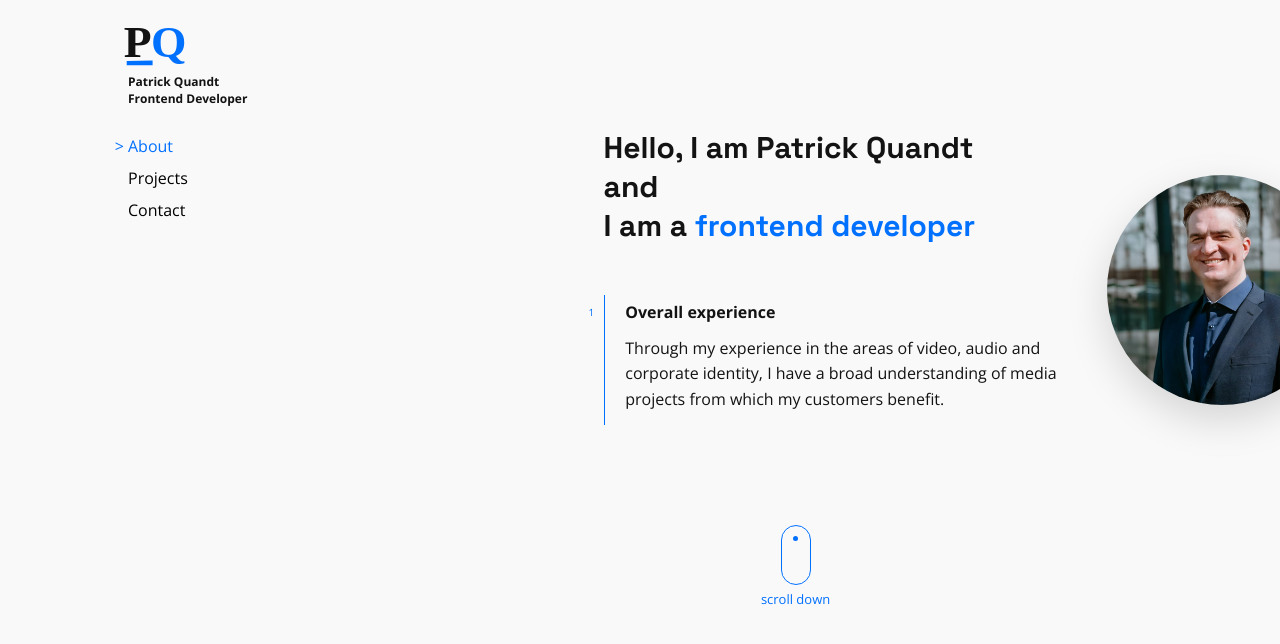
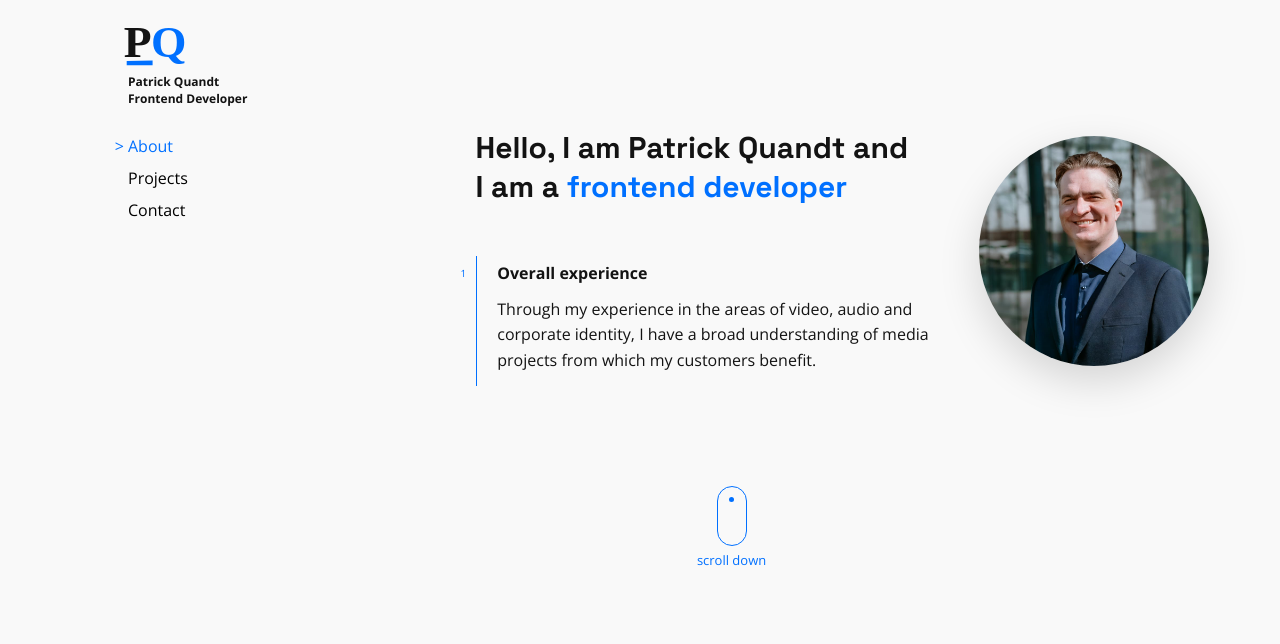
Before and after one commit to pquandt/pqweb, a React (Create React App) app: page / in a window 1280 px wide. Shown: the top 644 px of the page. Built offline with nearby package versions, Linux system fonts and the light colour scheme.

Commit message:
minor style tweaks

```diff
--- a/sass/layout/_about.scss
+++ b/sass/layout/_about.scss
@@ -1,8 +1,8 @@
 .about {
+  position: absolute;
   padding-top: 10%;
   padding-left: 15%;
   height: 100vh;
-  position: absolute;
   z-index: 10;
 
   &-headline {
--- a/sass/layout/_skills.scss
+++ b/sass/layout/_skills.scss
@@ -1,8 +1,6 @@
 .skills {
   padding-top: 10%;
-  padding-left: 20%;
-  height: 100vh;
-  position: absolute;
+  padding-left: 15%;
   z-index: -2;
 
   &-span {
--- a/src/css/style.css
+++ b/src/css/style.css
@@ -137,10 +137,10 @@ h1 {
     margin: 0.5rem; } }
 
 .about {
+  position: absolute;
   padding-top: 10%;
-  padding-left: 25%;
+  padding-left: 15%;
   height: 100vh;
-  position: absolute;
   z-index: 10; }
   .about-headline {
     padding-left: 2.5rem;
@@ -241,9 +241,7 @@ h1 {
 
 .skills {
   padding-top: 10%;
-  padding-left: 10%;
-  height: 100vh;
-  position: absolute;
+  padding-left: 15%;
   z-index: -2; }
   .skills-span {
     font-family: "Space Grotesk", sans-serif;
@@ -280,7 +278,7 @@ h1 {
 .projects {
   animation: blendIn 0.5s ease-in;
   padding-top: 10%;
-  padding-left: 10%;
+  padding-left: 20%;
   height: 100vh; }
   .projects-span {
     font-family: "Space Grotesk", sans-serif;
@@ -322,7 +320,7 @@ h1 {
 .contact {
   animation: blendIn 0.5s ease-in;
   padding-top: 10%;
-  padding-left: 10%;
+  padding-left: 20%;
   height: 100vh;
   z-index: -2; }
   .contact-span {
```
